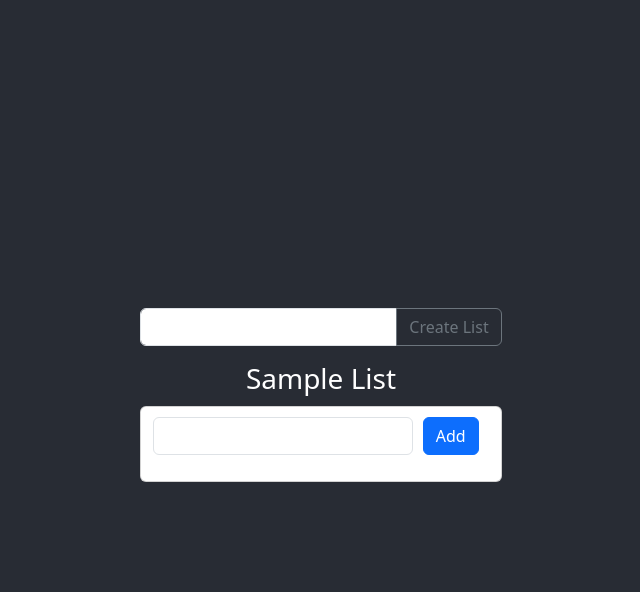
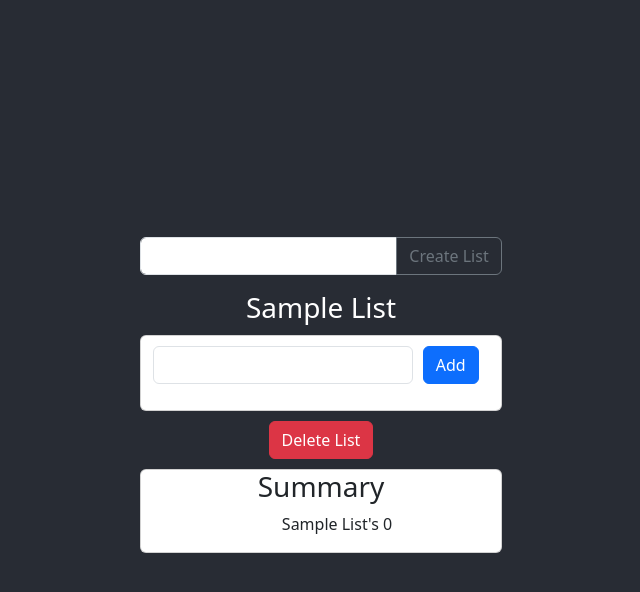
Before and after one commit to nami-96/my-app, a React (Create React App) app: page / in a window 1280 px wide. Both pictures are taken after typing "Sample" into the empty fields and a click on the button "Create List". Shown: the top 592 px of the page, without its empty margins (319-959 px from the left). Built offline with nearby package versions, Linux system fonts and the light colour scheme.

Commit message:
Add summary function
using new state management

```diff
--- a/src/MiniList.js
+++ b/src/MiniList.js
@@ -8,7 +8,7 @@ export const MiniList = ({listIndex,  listItem, handleInputChange, handleAddEnte
                     type="text"
                     value={listItem.inputVal}
                     onChange={(e) => handleInputChange(e, listIndex)}
-                    // onKeyDown={(e) => handleAddEnter(e, listIndex)}
+                    onKeyDown={(e) => handleAddEnter(e, listIndex)}
                     />
                     <button className="btn btn-primary custom-button" id='add-btn' onClick={() => handleAddTodo(listIndex)}>Add</button>
 
@@ -18,14 +18,14 @@ export const MiniList = ({listIndex,  listItem, handleInputChange, handleAddEnte
                         listItem.items.map((todo, index) => (
                             <li key={index} className='listItem'>
                                 {todo}
-                            {/* <button className='btn btn-danger custom-button' id='del-btn' onClick={() => handleDeleteTodo(index,listIndex)}>Delete</button> */}
+                            <button className='btn btn-danger custom-button' id='del-btn' onClick={() => handleDeleteTodo(index,listIndex)}>Delete</button>
                             </li>
                             ))}
                     </ul>
             </div>
-        {/* <button className="btn btn-danger"
+        <button className="btn btn-danger"
             onClick={() => handleDelList(listIndex)}
-        >Delete List</button> */}
+        >Delete List</button>
     </div>
     )
 }
--- a/src/namelist.js
+++ b/src/namelist.js
@@ -1,5 +1,4 @@
 import React, { useState } from "react";
-import TodoList from "./TodoList";
 import { MiniList } from "./MiniList";
 import { Summary } from "./summary";
 
@@ -20,15 +19,11 @@ const GenList = () => {
     }// add a new object/"list" inside the array of list
 
 
-    // const handleDelList = (index) => {
-    //     const newLists = [...list]
-    //     newLists.splice(index,1)
-    //     setList(newLists)
-
-    //     const newInputValues = [...inputValues]
-    //     newInputValues.splice(index,1)
-    //     setInputValues(newInputValues)
-    // }
+    const handleDelList = (index) => {
+        const newLists = [...list]
+        newLists.splice(index,1)
+        setList(newLists)
+    }
 
     //List Item Function
 
@@ -43,28 +38,25 @@ const GenList = () => {
 
         const newLists = [...list];
         newLists[listIndex].items.push(list[listIndex].inputVal);
+        newLists[listIndex].inputVal = ''; // Clear the input value for this list
         setList(newLists);
-         // Clear the input value for this list
 
         }};
 
-    // const handleAddEnter = (event, listIndex) => {
-    //     if (inputValues[listIndex].trim() !== '' && event.key === 'Enter') {
-    //         const newLists = [...list];
-    //         newLists[listIndex].items.push(inputValues[listIndex]);
-    //         setList(newLists);
+    const handleAddEnter = (event, listIndex) => {
+        if (list[listIndex].inputVal.trim() !== '' && event.key === 'Enter') {
+            const newLists = [...list];
+            newLists[listIndex].items.push(list[listIndex].inputVal);
+            newLists[listIndex].inputVal = '';
+            setList(newLists);
+        }
+    };
 
-    //         const newInputValues = [...inputValues];
-    //         newInputValues[listIndex] = ''; // Clear the input value for this list
-    //         setInputValues(newInputValues);
-    //     }
-    // };
-
-    // const handleDeleteTodo = (index,listIndex) => {
-    //   const newTodos = [...list];
-    //   newTodos[listIndex].items.splice(index, 1);
-    //   setList(newTodos);
-    // } ;
+    const handleDeleteTodo = (index,listIndex) => {
+      const newTodos = [...list];
+      newTodos[listIndex].items.splice(index, 1);
+      setList(newTodos);
+    } ;
 
     // const handleDelSum = (index, listIndex) => {
     //     const newSum = [...list];
@@ -93,24 +85,22 @@ const GenList = () => {
                     listIndex={listIndex}
                     listItem={listItem}
                     handleInputChange={handleInputChange}
-                    // handleAddEnter={handleAddEnter}
+                    handleAddEnter={handleAddEnter}
                     handleAddTodo={handleAddTodo}
-                    // handleDeleteTodo={handleDeleteTodo}
-                    // handleDelList={handleDelList}
+                    handleDeleteTodo={handleDeleteTodo}
+                    handleDelList={handleDelList}
                     ></MiniList>
                 ))}
 
             </div>
-            {/* <div className="card custom">
+            <div className="card custom">
             <h3>Summary</h3>
                 {list.map((item, listIndex) => (
-                    <Summary
-                        listIndex={listIndex}
-                        item={item}
-                        handleDeleteTodo={handleDeleteTodo}
-                    ></Summary>
+                    <ul key={listIndex}>
+                        {item.name} List's {item.items.length}
+                    </ul>
    ))}
-                </div> */}
+            </div>
         </div>
     )
 }
--- a/src/summary.js
+++ b/src/summary.js
@@ -2,9 +2,9 @@ export const Summary = ({listIndex,handleDeleteTodo, item}) => {
     return (
         <div key={listIndex} >
                     <ul className='listNo'>
-                        {item.items.map((todo, index) => (
+                        {item.map((todo, index) => (
                         <li key={index} className='listItemSummary'>
-                            {todo}
+                            {todo.length}
                             <button className='btn btn-danger custom-button' id='sum-btn' onClick={() => handleDeleteTodo(index, listIndex)}>Delete</button>
                         </li>
             ))}
```
